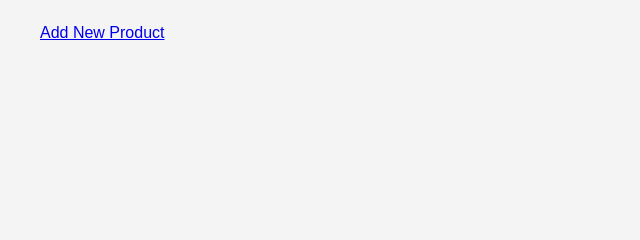
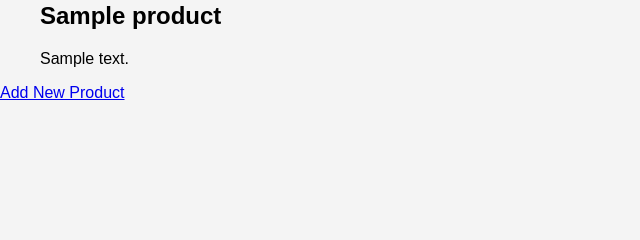
Before and after one commit to DINSHAW5/Training-assignments, a Node server app: template product(28 nov)/views/index.ejs in a window 1280 px wide. Shown: the part 116-356 px from the top of the page, without its empty margins (0-640 px from the left). Run offline with Node 20, Linux system fonts and the light colour scheme; the template is opened without the code that fills it: most values are stand-ins (such as "Sample title", 1, 10 or a date in 2020); some libraries are stand-ins or nearby versions.

Commit message:
Update index.ejs

```diff
--- a/product(28 nov)/views/index.ejs
+++ b/product(28 nov)/views/index.ejs
@@ -12,17 +12,17 @@
     <div class="container">
         <h1>Product List</h1>
         <ul>
-            <p% products.forEach(product=> { %>
+            <% products.forEach(product=> { %>
                 <li>
                     <img src="https://via.placeholder.com/300x200" alt="= product.name %>">
                     <h2>
-                        <p%= product.name %>
+                        <%= product.name %>
                     </h2>
                     <p>
-                        <p%= product.description %>
+                        <%= product.description %>
                     </p>
                 </li>
-                <p% }) %>
+                <% }) %>
         </ul>
         <a href="/add-product">Add New Product</a>
     </div>
```
